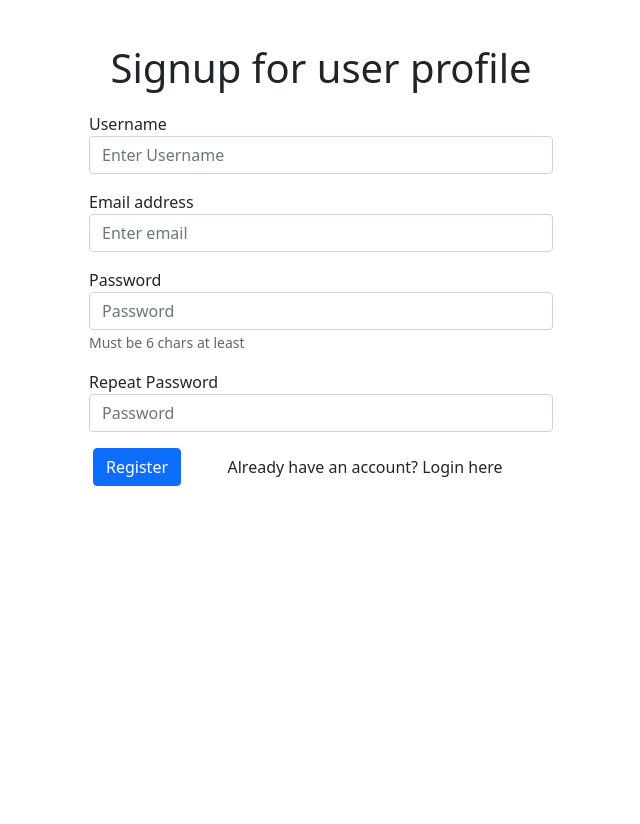
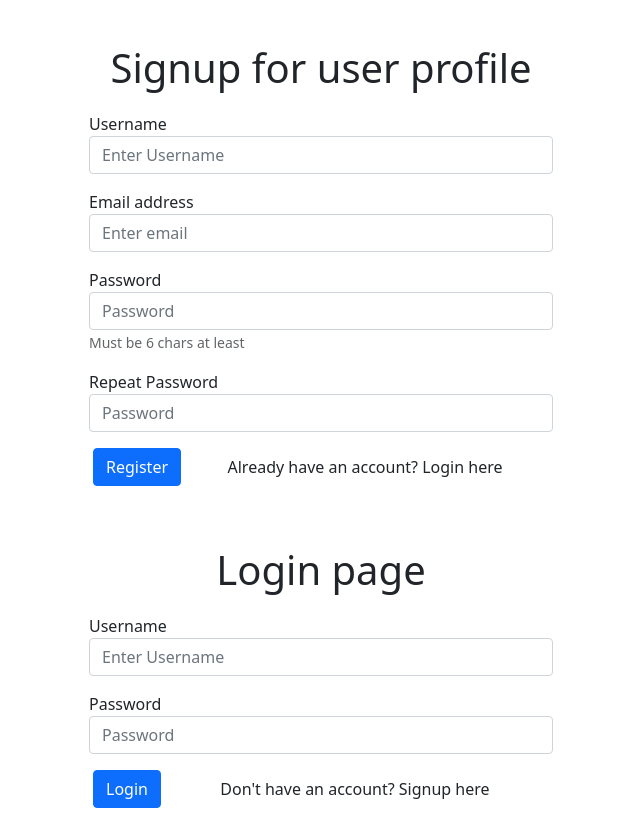
Before and after one commit to KhusniddinovUz/Django-React, a React (Create React App) app in the folder twitter-clone/frontend/: page / in a window 1280 px wide. Shown: the whole page, without its empty margins (319-959 px from the left). Before the commit the page ends 800 px from the top, so only its background shows below. Built offline with nearby package versions, Linux system fonts and the light colour scheme.

Commit message:
Login page

```diff
--- a/twitter-clone/frontend/src/App.js
+++ b/twitter-clone/frontend/src/App.js
@@ -1,9 +1,11 @@
+import Login from './components/Login';
 import Signup from './components/Signup';
 
 function App() {
   return (
     <div className='App'>
-      <Signup></Signup>
+      <Signup />
+      <Login />
     </div>
   );
 }
--- /dev/null
+++ b/twitter-clone/frontend/src/components/Login.js
@@ -0,0 +1,56 @@
+import { useState } from 'react';
+// import { Link } from 'react-router-dom';
+
+const Login = () => {
+  const [user, setUser] = useState({ username: '', password: '' });
+
+  const changeHandler = (e) => {
+    const newuser = Object.assign({}, user, { [e.target.id]: e.target.value });
+    setUser(newuser);
+  };
+
+  const submitHandler = (e) => {
+    e.preventDefault();
+    //Fetch API for login
+    console.log(user);
+  };
+
+  return (
+    <div className='container SignUp p-3'>
+      <h1 className='mt-4 p-1 text-center'>Login page</h1>
+      <form onSubmit={submitHandler}>
+        <div className='form-group p-2 '>
+          <label htmlFor='username'>Username</label>
+          <input
+            type='text'
+            className='form-control'
+            id='username'
+            placeholder='Enter Username'
+            onChange={changeHandler}
+          />
+        </div>
+
+        <div className='form-group p-2'>
+          <label htmlFor='password'>Password</label>
+          <input
+            type='password'
+            className='form-control'
+            id='password'
+            placeholder='Password'
+            onChange={changeHandler}
+          />
+        </div>
+        <div className='container d-flex align-items-center mt-2'>
+          <button type='submit' className='btn btn-primary'>
+            Login
+          </button>
+          <div className='text-center w-100'>
+            Don't have an account? <a to='/signup'>Signup</a> here
+          </div>
+        </div>
+      </form>
+    </div>
+  );
+};
+
+export default Login;
```
Also changed, not shown: 1 other file (tests, documents, lock files or other folders).
